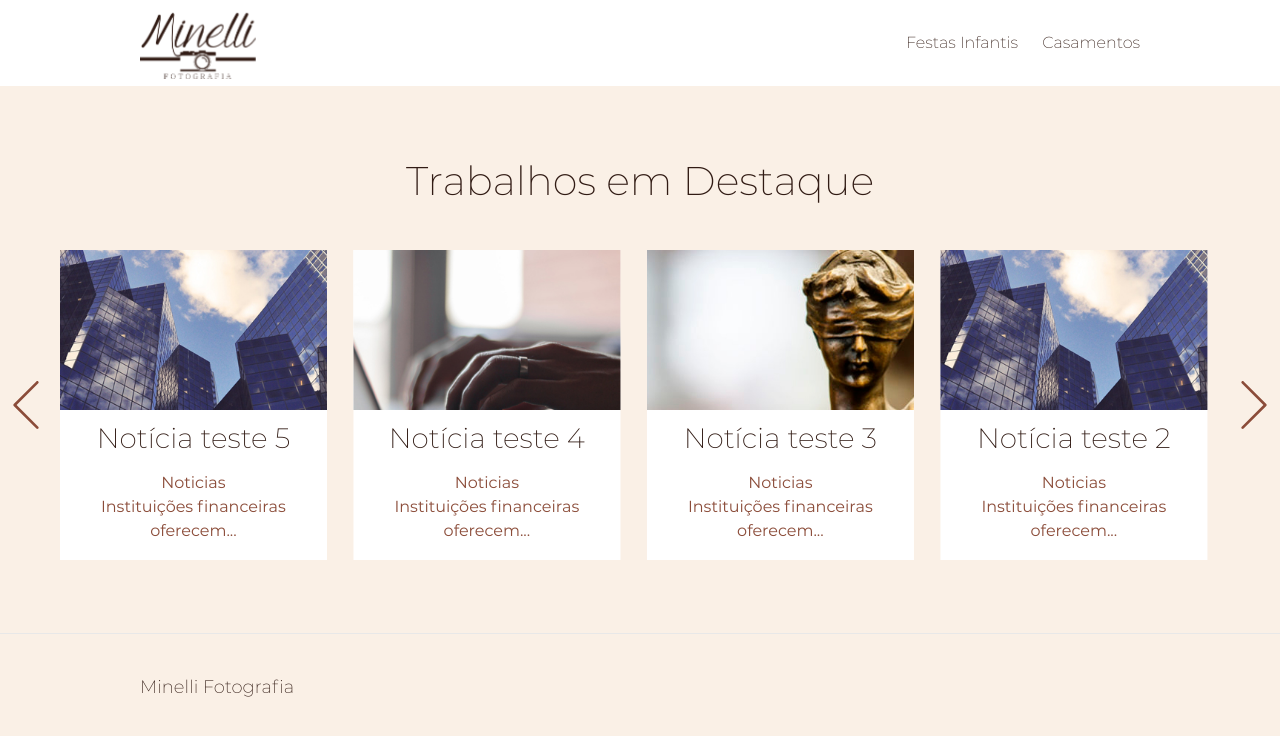
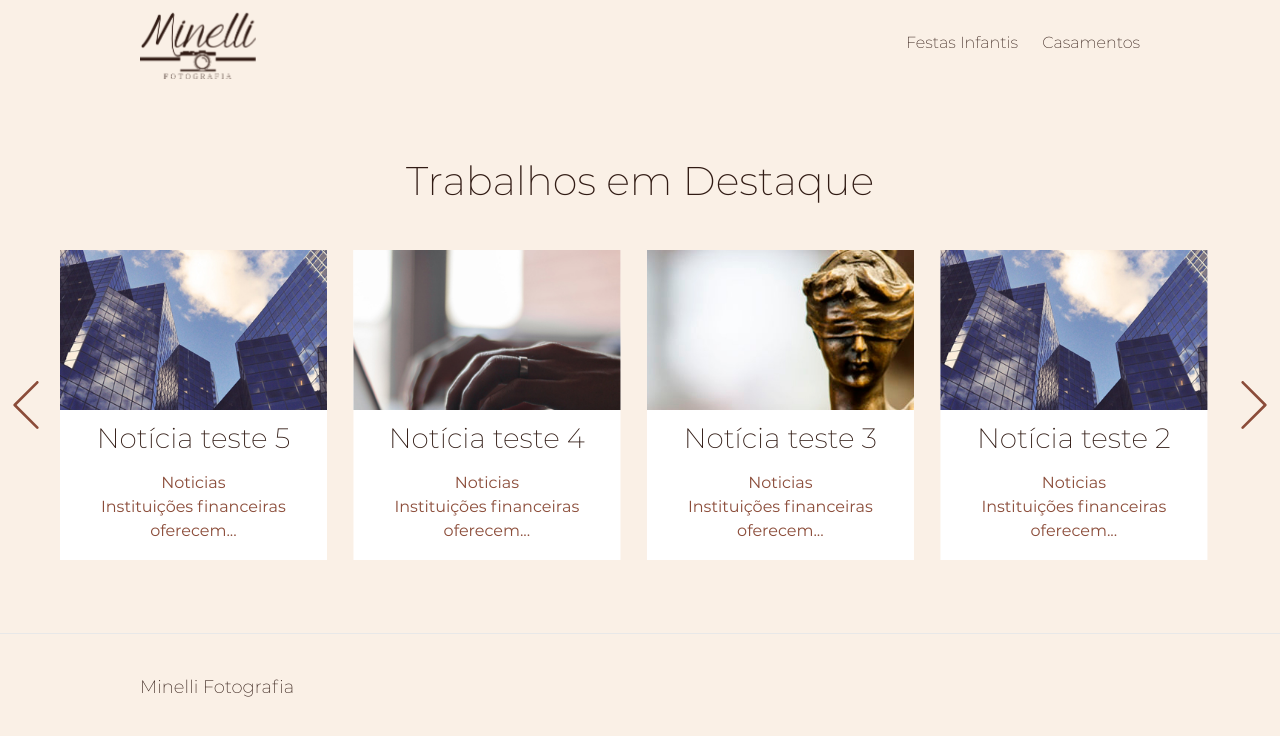
Before and after one commit to MinelliFotografias/minellifotografias.github.io, a Jekyll site: the page built from index.html, in a window 1280 px wide. Shown: the top 736 px of the page. Built offline with Jekyll 4.4.1, drawn with Linux system fonts in a browser that asks for light colours.

Commit message:
retirei o background do header

```diff
--- a/_sass/_sections.sass
+++ b/_sass/_sections.sass
@@ -9,6 +9,8 @@
         [data-area~="projeto-destaque"]
             height: 310px
             background-color: $white-color
+            //border: 1px solid $brand-color
+
             .foto
                 height: 160px
 
--- a/_sass/layout/_site-header.sass
+++ b/_sass/layout/_site-header.sass
@@ -1,7 +1,7 @@
 .site-header
     min-height: 86px
     position: relative
-    background-color: $white-color
+    //background-color: $white-color
 
 .site-title
     float: left
```
